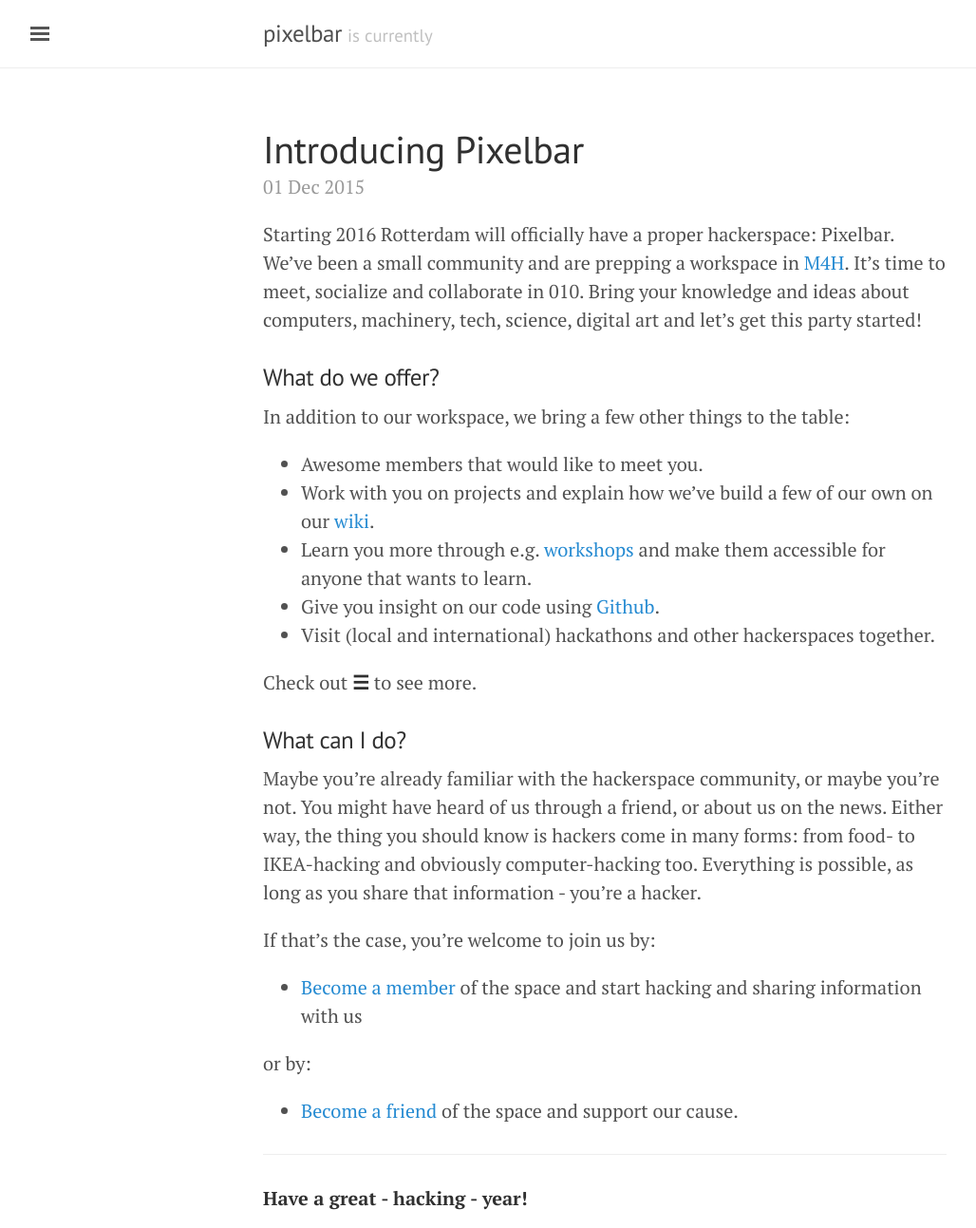
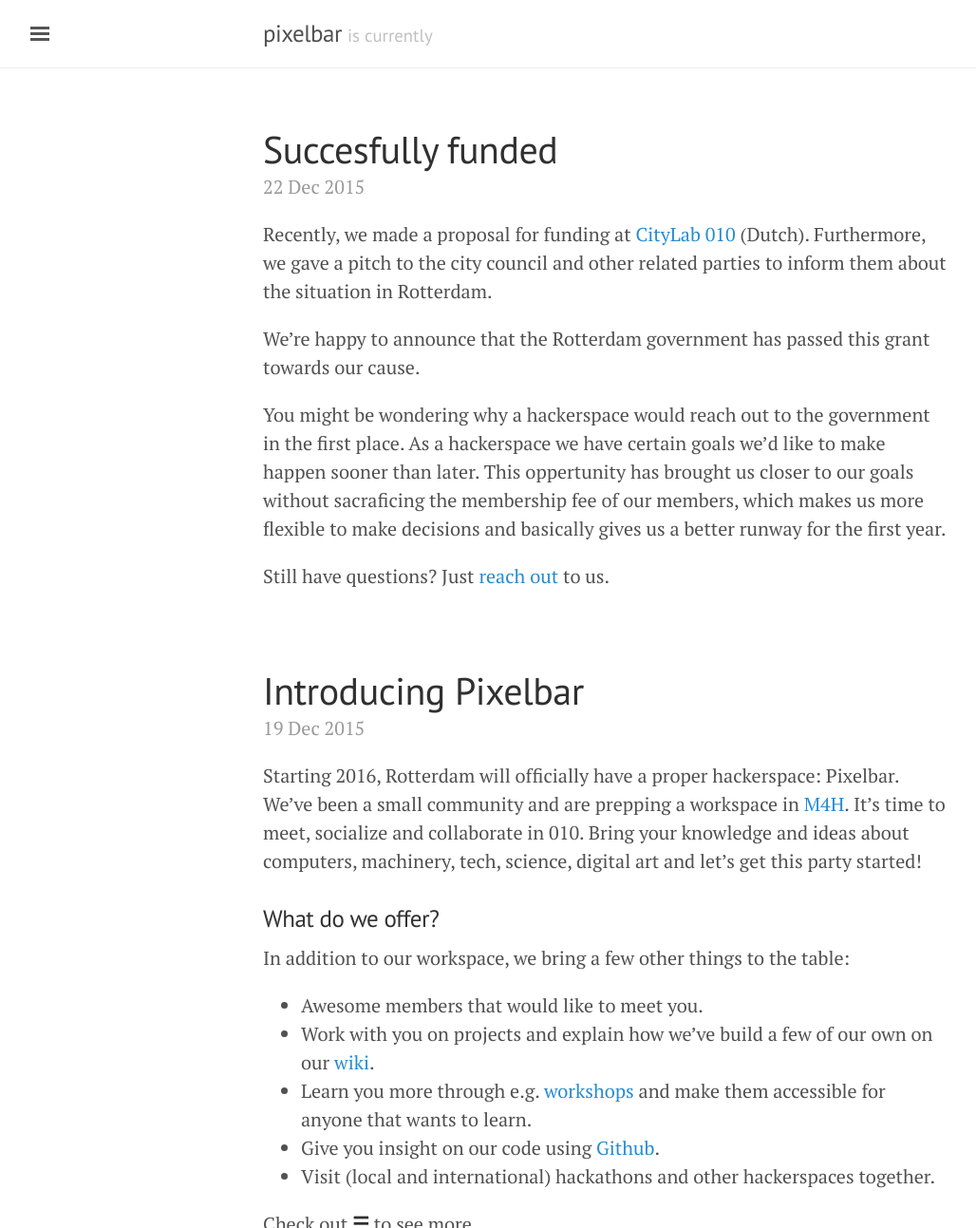
Before and after one commit to pixelbar/pixelbar.github.io, a Jekyll site: the page built from index.html, in a window 1280 px wide and 1400 px high, cut to the strip 0-1293 px from the top of the window. Shown: the whole strip at 95% size, without its empty margins (3-1031 px from the left). Built offline with Jekyll 4.4.1, drawn with Linux system fonts in a browser that asks for light colours; nearby versions of some CDN libraries; the list of posts is cut into pages by our own code; some of the changed text lies outside the part shown.

Commit message:
Added a new article

```diff
--- a/_posts/2015-12-01-introducing-pixelbar.md
+++ b/_posts/2015-12-19-introducing-pixelbar.md
@@ -3,7 +3,7 @@ layout: post
 title: Introducing Pixelbar
 ---
 
-Starting 2016 Rotterdam will officially have a proper hackerspace: Pixelbar. We've been a small community and are prepping a workspace in [M4H](http://stadshavensrotterdam.nl/deelgebieden/merwe-vierhavens/). It's time to meet, socialize and collaborate in 010. Bring your knowledge and ideas about computers, machinery, tech, science, digital art and let's get this party started!
+Starting 2016, Rotterdam will officially have a proper hackerspace: Pixelbar. We've been a small community and are prepping a workspace in [M4H](http://stadshavensrotterdam.nl/deelgebieden/merwe-vierhavens/). It's time to meet, socialize and collaborate in 010. Bring your knowledge and ideas about computers, machinery, tech, science, digital art and let's get this party started!
 
 ### What do we offer?
 
@@ -24,11 +24,13 @@ Maybe you're already familiar with the hackerspace community, or maybe you're no
 
 If that's the case, you're welcome to join us by:
 
-* [Become a member](https://pixelbar.nl/becomeamember.php) of the space and start hacking and sharing information with us
+----
 
-or by:
+* [Become a member of the space and start hacking](https://pixelbar.nl/becomeamember.php)
 
-* [Become a friend](https://pixelbar.nl/becomeamember.php) of the space and support our cause.
+----
+
+* [Become a friend of the space to support our cause](https://pixelbar.nl/becomeamember.php)
 
 ----
 
--- /dev/null
+++ b/_posts/2015-12-22-funded.md
@@ -0,0 +1,12 @@
+---
+layout: post
+title: Succesfully funded
+---
+
+Recently, we made a proposal for funding at [CityLab 010](https://www.citylab010.nl/plannen/hackerspaceinrotterdam) (Dutch). Furthermore, we gave a pitch to the city council and other related parties to inform them about the situation in Rotterdam.
+
+We're happy to announce that the Rotterdam government has passed this grant towards our cause.
+
+You might be wondering why a hackerspace would reach out to the government in the first place. As a hackerspace we have certain goals we'd like to make happen sooner than later. This oppertunity has brought us closer to our goals without sacraficing the membership fee of our members, which makes us more flexible to make decisions and basically gives us a better runway for the first year.
+
+Still have questions? Just [reach out](mailto:bestuur@pixelbar.nl) to us.
```
Also changed, not shown: 3 other files.
